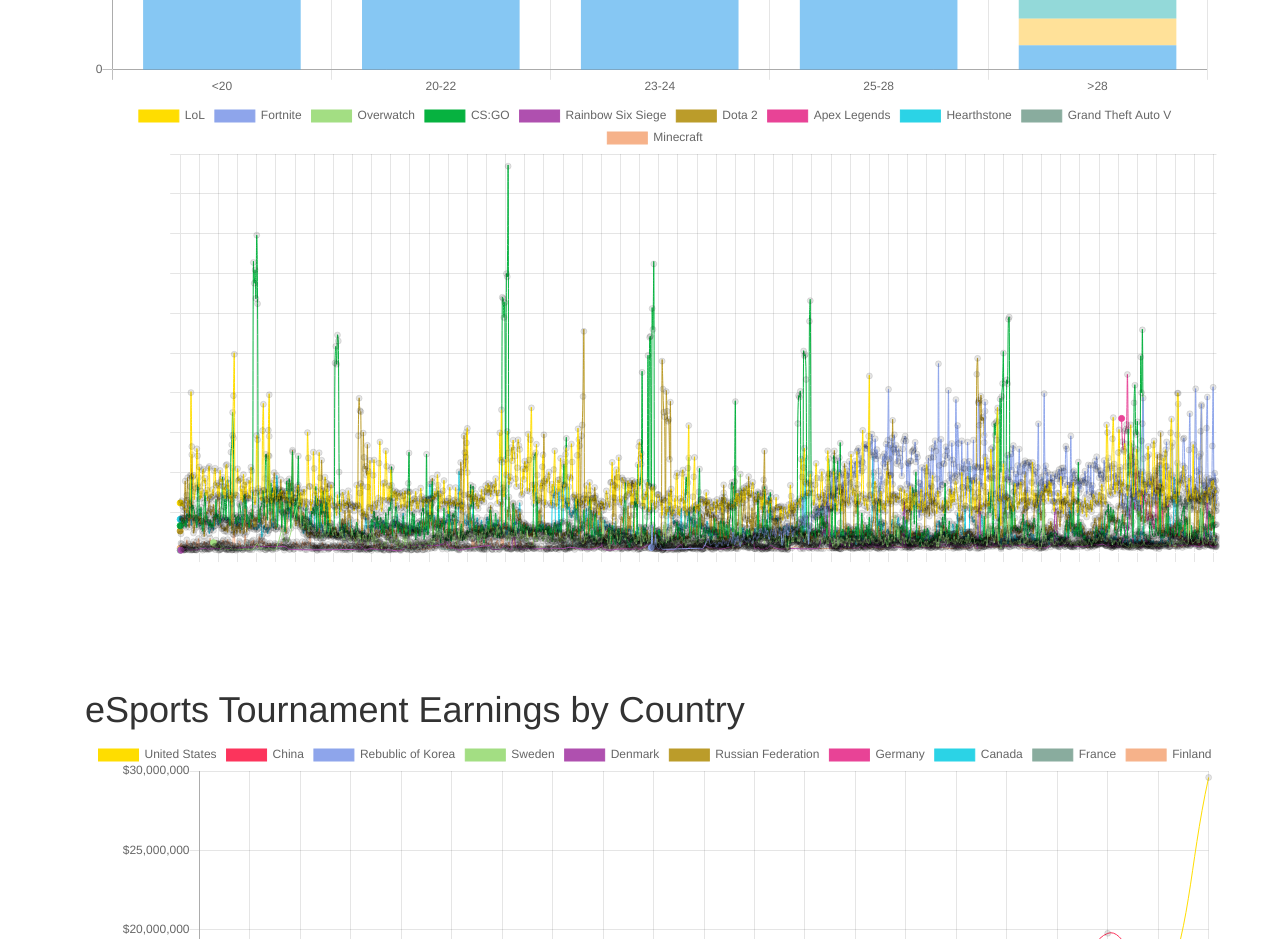
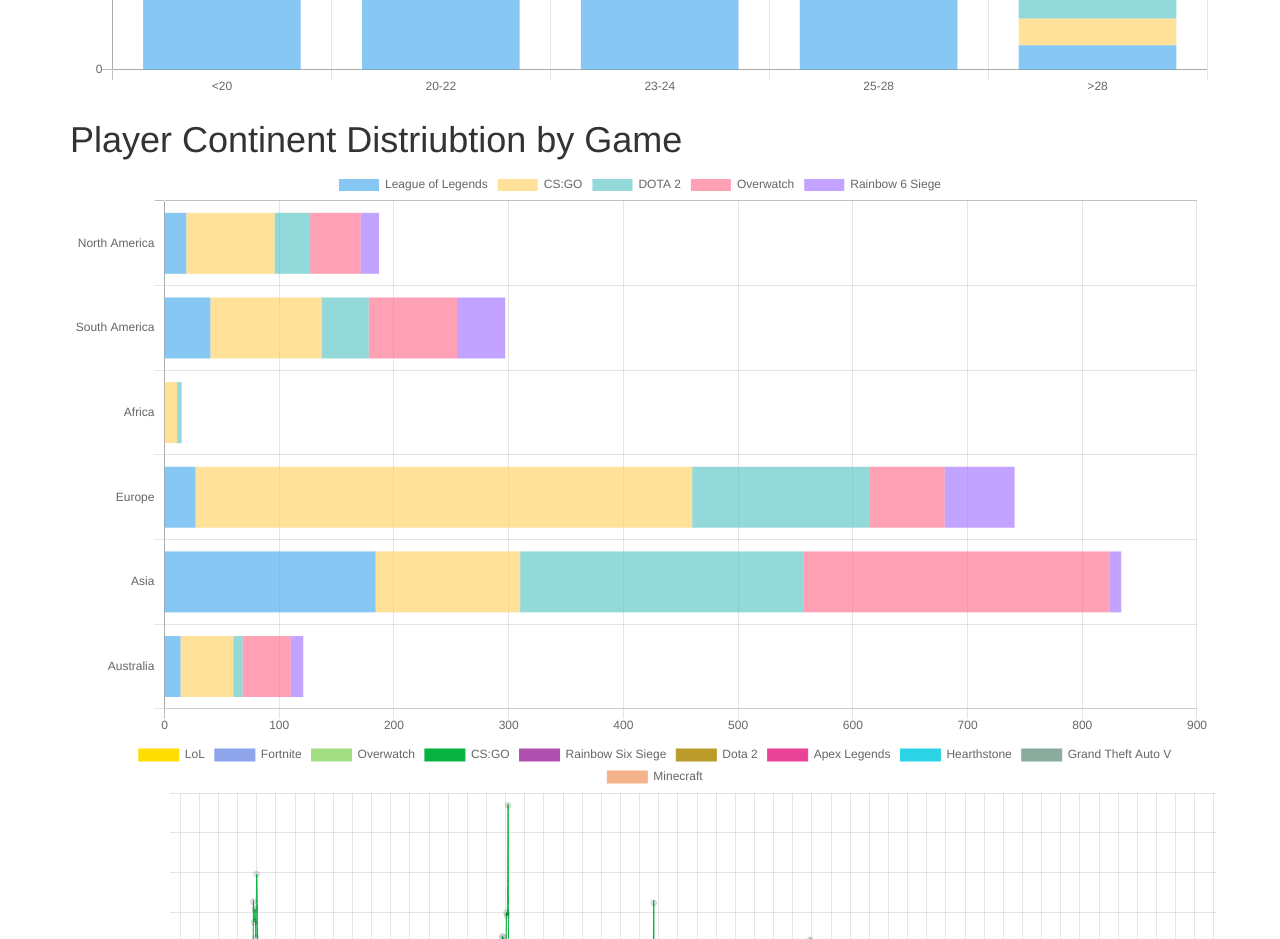
Before and after one commit to lokinario/esports, a React (Create React App) app in the folder esports/: page / in a window 1280 px wide. Shown: the part 540-1479 px from the top of the page. Built offline with nearby package versions, Linux system fonts and the light colour scheme.

Commit message:
Player demographics horizontal bar, todo: change colors

```diff
--- a/esports/src/App.js
+++ b/esports/src/App.js
@@ -4,6 +4,7 @@ import React, { Component } from "react";
 
 // import Preloader from './components/Preloader.js';
 import PlayerAges from "./components/playerAges";
+import PlayerDemographics from "./components/playerDemographics";
 import Viewership from "./components/Viewership";
 import WinningPlayers from "./components/WinningPlayers";
 import CountryEarnings from "./components/CountryEarnings";
@@ -31,7 +32,9 @@ class App extends Component {
     if (this.state.data.length < 1) {
       return (
         <div className="App container">
-          <PlayerAges /> <Viewership />
+          <PlayerAges />
+          <PlayerDemographics />
+          <Viewership />
           <CountryEarnings />
           <WinningPlayers />
           <Prize />
--- /dev/null
+++ b/esports/src/components/playerDemographics.js
@@ -0,0 +1,132 @@
+import React from "react";
+import { HorizontalBar } from "react-chartjs-2";
+
+class PlayerDemographics extends React.Component {
+  constructor(props) {
+    super(props);
+    this.state = {
+      chartData: {
+        type: "horizontalBar",
+        labels: [
+          "North America",
+          "South America",
+          "Africa",
+          "Europe",
+          "Asia",
+          "Australia"
+        ],
+        datasets: [
+          {
+            label: "League of Legends",
+            data: [19, 40, 0, 27, 184, 14],
+            backgroundColor: [
+              "rgba(54, 162, 235, 0.6)",
+              "rgba(54, 162, 235, 0.6)",
+              "rgba(54, 162, 235, 0.6)",
+              "rgba(54, 162, 235, 0.6)",
+              "rgba(54, 162, 235, 0.6)",
+              "rgba(54, 162, 235, 0.6)"
+            ]
+          },
+          {
+            label: "CS:GO",
+            data: [77, 97, 11, 433, 126, 46],
+            backgroundColor: [
+              "rgba(255, 206, 86, 0.6)",
+              "rgba(255, 206, 86, 0.6)",
+              "rgba(255, 206, 86, 0.6)",
+              "rgba(255, 206, 86, 0.6)",
+              "rgba(255, 206, 86, 0.6)",
+              "rgba(255, 206, 86, 0.6)"
+              // "rgba(75, 192, 192, 0.6)",
+              // "rgba(153, 102, 255, 0.6)",
+              // "rgba(255, 159, 64, 0.6)",
+              // "rgba(255, 99, 132, 0.6)"
+            ]
+          },
+          {
+            label: "DOTA 2",
+            data: [31, 41, 4, 155, 247, 8],
+            backgroundColor: [
+              "rgba(75, 192, 192, 0.6)",
+              "rgba(75, 192, 192, 0.6)",
+              "rgba(75, 192, 192, 0.6)",
+              "rgba(75, 192, 192, 0.6)",
+              "rgba(75, 192, 192, 0.6)",
+              "rgba(75, 192, 192, 0.6)"
+              // "rgba(75, 192, 192, 0.6)",
+              // "rgba(153, 102, 255, 0.6)",
+              // "rgba(255, 159, 64, 0.6)",
+              // "rgba(255, 99, 132, 0.6)"
+            ]
+          },
+          {
+            label: "Overwatch",
+            data: [44, 77, 0, 65, 267, 42],
+            backgroundColor: [
+              "rgba(255, 99, 132, 0.6)",
+              "rgba(255, 99, 132, 0.6)",
+              "rgba(255, 99, 132, 0.6)",
+              "rgba(255, 99, 132, 0.6)",
+              "rgba(255, 99, 132, 0.6)",
+              "rgba(255, 99, 132, 0.6)"
+              // "rgba(153, 102, 255, 0.6)",
+              // "rgba(255, 159, 64, 0.6)",
+              // "rgba(255, 99, 132, 0.6)"
+            ]
+          },
+          {
+            label: "Rainbow 6 Siege",
+            data: [16, 42, 0, 61, 10, 11],
+            backgroundColor: [
+              "rgba(153, 102, 255, 0.6)",
+              "rgba(153, 102, 255, 0.6)",
+              "rgba(153, 102, 255, 0.6)",
+              "rgba(153, 102, 255, 0.6)",
+              "rgba(153, 102, 255, 0.6)",
+              "rgba(153, 102, 255, 0.6)"
+              // "rgba(255, 159, 64, 0.6)",
+              // "rgba(255, 99, 132, 0.6)"
+            ]
+          }
+        ]
+      }
+    };
+  }
+
+  componentDidMount() {
+    console.log("playedemo mounted");
+  }
+
+  render() {
+    console.log("in playerDemo");
+    return (
+      <div className="App containter">
+        <h1> Player Continent Distriubtion by Game </h1>{" "}
+        <HorizontalBar
+          data={this.state.chartData}
+          options={{
+            legend: {
+              display: true
+            },
+            scales: {
+              xAxes: [
+                {
+                  stacked: true
+                }
+              ],
+              yAxes: [
+                {
+                  stacked: true
+                }
+              ]
+            },
+            maintainAspectRatio: true
+          }}
+        />{" "}
+      </div>
+    );
+  }
+}
+
+export default PlayerDemographics;
```
